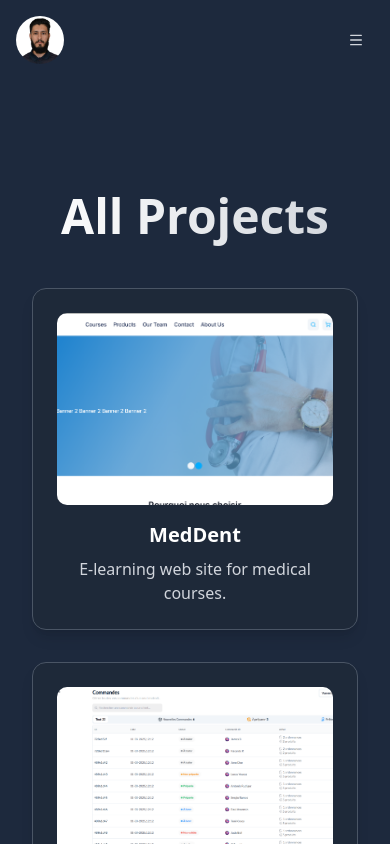
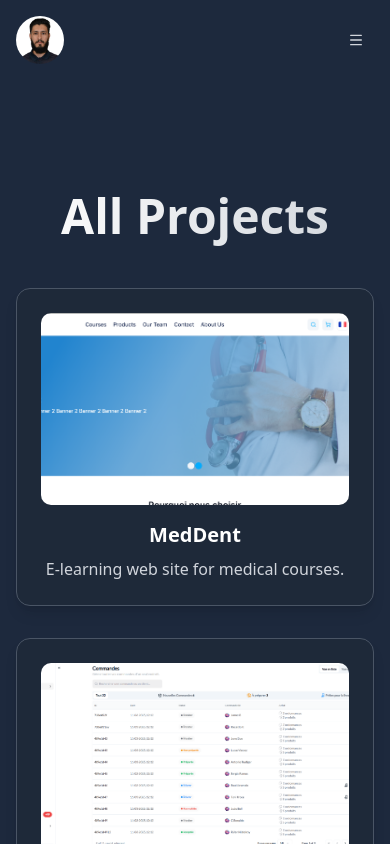
Before and after one commit to Rabah-Sebti/portfolio-2, a Next.js app: page /projects in a window 390 px wide. Shown: the top 844 px of the page. Built offline with nearby package versions, Linux system fonts and the light colour scheme.

Commit message:
resolve the mobile responsive

```diff
--- a/app/projects/[slug]/page.tsx
+++ b/app/projects/[slug]/page.tsx
@@ -24,7 +24,7 @@
   return (
     <main className="bg-slate-800 min-h-screen text-white  flex items-center justify-center">
       <Navbar />
-      <div className="container mx-auto px-4 py-8  z-10 max-w-4xl mt-14">
+      <div className="container mx-auto px-4 py-8  z-10 w-full md:max-w-4xl mt-14">
         {/* Carousel */}
         <div className="mb-8">
           {/* <Carousel className="w-full max-w-4xl mx-auto">
--- a/app/projects/page.tsx
+++ b/app/projects/page.tsx
@@ -6,7 +6,7 @@
   return (
     <main className="bg-slate-800 min-h-screen text-white  flex items-center justify-center">
       <Navbar />
-      <div className="container mx-auto px-4 py-8  z-10 max-w-4xl mt-14">
+      <div className="container mx-auto px-4 py-8 z-10 w-full md:max-w-4xl mt-14">
         <ProjectsList data={all_products} />
       </div>
     </main>
--- a/components/project-images.tsx
+++ b/components/project-images.tsx
@@ -24,14 +24,14 @@
       <motion.div
         initial={{
           opacity: 0,
-          y: 30,
+          y: 20,
         }}
         animate={{
           opacity: 1,
           y: 0,
         }}
         transition={{
-          duration: 0.5,
+          duration: 0.3,
         }}
         key={activeImage}
         className="relative"
@@ -42,6 +42,8 @@
           height="1000"
           width="1000"
           className="rounded-md object-contain"
+          // placeholder="blur"
+          // blurDataURL=""
         />
         {/* <div className="absolute bottom-0 bg-white h-40 w-full [mask-image:linear-gradient(to_bottom,transparent,white)]" /> */}
       </motion.div>
--- a/sections/home/about-section.tsx
+++ b/sections/home/about-section.tsx
@@ -20,7 +20,7 @@
       id="about"
       className="min-h-screen flex items-center justify-center bg-gradient-to-br from-gray-50 to-slate-50 dark:from-slate-900 dark:to-slate-800 py-20"
     >
-      <div className="text-center max-w-4xl mx-auto px-4">
+      <div className="text-center w-full md:max-w-4xl mx-auto px-4">
         <h2 className="text-5xl md:text-6xl font-bold bg-gradient-to-r from-gray-900 to-gray-600 dark:from-white dark:to-gray-300 bg-clip-text text-transparent mb-6">
           About Me
         </h2>
--- a/sections/home/contact-section.tsx
+++ b/sections/home/contact-section.tsx
@@ -8,7 +8,7 @@
       id="contact"
       className="min-h-screen flex items-center justify-center bg-gradient-to-br from-slate-50 to-gray-50 dark:from-slate-800 dark:to-slate-900 py-20"
     >
-      <div className="text-center max-w-4xl mx-auto px-4">
+      <div className="text-center w-full md:max-w-4xl mx-auto px-4">
         <h2 className="text-5xl md:text-6xl font-bold bg-gradient-to-r from-gray-900 to-gray-600 dark:from-white dark:to-gray-300 bg-clip-text text-transparent mb-6">
           Contact
         </h2>
--- a/sections/home/featured-projects.tsx
+++ b/sections/home/featured-projects.tsx
@@ -27,7 +27,7 @@
       id="projects"
       className="min-h-screen flex items-center justify-center bg-slate-800  py-20"
     >
-      <div className="text-center max-w-6xl mx-auto px-4">
+      <div className="text-center w-full md:max-w-6xl mx-auto px-4">
         <h2 className="text-5xl md:text-7xl font-bold bg-gradient-to-r from-gray-900 to-gray-600 dark:from-white dark:to-gray-300 bg-clip-text text-transparent mb-6">
           Featured Projects
         </h2>
--- a/sections/home/hero-section.tsx
+++ b/sections/home/hero-section.tsx
@@ -78,7 +78,7 @@
         /> */}
       </div>
 
-      <div className="text-center  max-w-4xl mx-auto px-4 z-20">
+      <div className="text-center max-w-4xl mx-auto px-4 z-20">
         <h1 className="text-6xl md:text-7xl font-bold bg-gradient-to-r from-blue-600 via-purple-600 to-blue-800 bg-clip-text text-transparent mb-6">
           Hi, I’m Rabah — Full-Stack Web Developer
         </h1>
--- a/sections/projects/projects-list.tsx
+++ b/sections/projects/projects-list.tsx
@@ -22,7 +22,7 @@
 function ProjectsList({ data }: FeaturedProjectsProps) {
   return (
     <section className="min-h-screen flex items-center justify-center bg-slate-800  py-20">
-      <div className="text-center max-w-6xl mx-auto px-4">
+      <div className="text-center ">
         <h2 className="text-5xl md:text-7xl font-bold bg-gradient-to-r from-gray-900 to-gray-600 dark:from-white dark:to-gray-300 bg-clip-text text-transparent mb-6 py-6">
           All Projects
         </h2>
```
